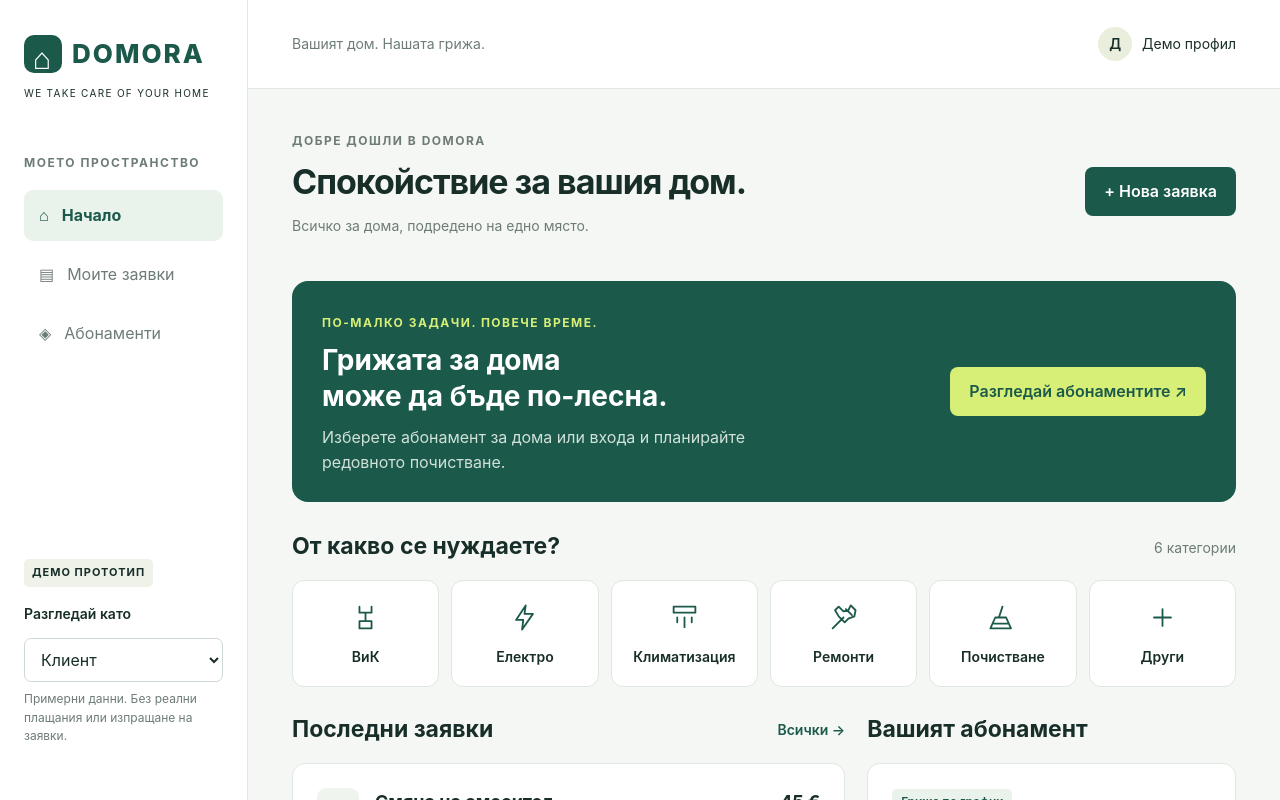
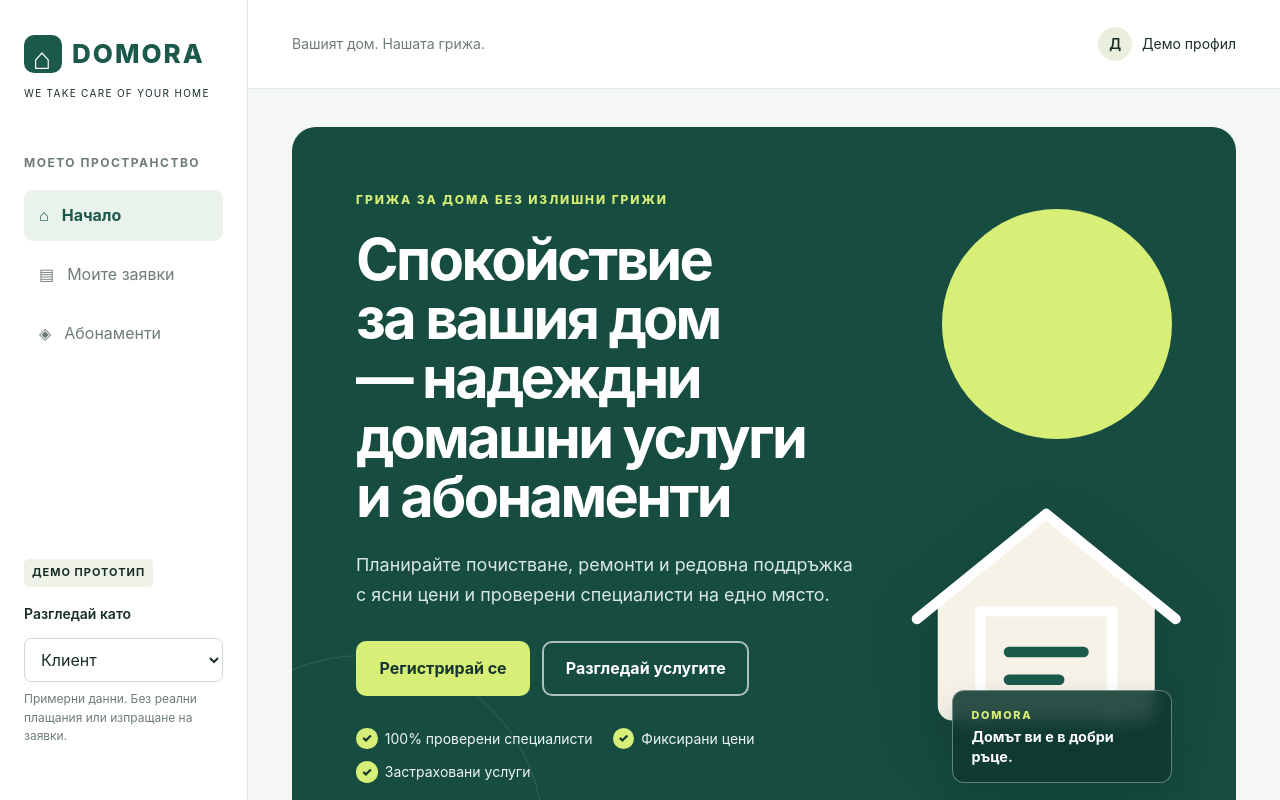
Before and after one commit to AlexzanderF/domora-app, a Next.js app: page / in a window 1280 px wide. Shown: the top 800 px of the page. Built offline with nearby package versions, Linux system fonts and the light colour scheme.

Commit message:
feat(landing): add signup hero and trust signals (#3)

```diff
--- a/src/app/page.tsx
+++ b/src/app/page.tsx
@@ -1,19 +1,12 @@
 import Link from "next/link";
-import { PageHeading } from "@/components/ui/page-heading";
-import { BookingButton } from "@/features/bookings/booking-button";
+import { Hero } from "@/features/landing/hero";
 import { RequestList } from "@/features/requests/request-list";
 import { ServiceGrid } from "@/features/services/service-grid";
 
 export default function HomePage() {
   return (
     <>
-      <PageHeading
-        eyebrow="ДОБРЕ ДОШЛИ В DOMORA"
-        title="Спокойствие за вашия дом."
-        description="Всичко за дома, подредено на едно място."
-      >
-        <BookingButton />
-      </PageHeading>
+      <Hero />
       <div className="banner">
         <div>
           <span className="eyebrow">ПО-МАЛКО ЗАДАЧИ. ПОВЕЧЕ ВРЕМЕ.</span>
@@ -31,11 +24,13 @@ export default function HomePage() {
           Разгледай абонаментите ↗
         </Link>
       </div>
-      <div className="sectionhead">
-        <h2>От какво се нуждаете?</h2>
-        <span className="muted">6 категории</span>
-      </div>
-      <ServiceGrid />
+      <section id="services" aria-labelledby="services-title">
+        <div className="sectionhead">
+          <h2 id="services-title">От какво се нуждаете?</h2>
+          <span className="muted">6 категории</span>
+        </div>
+        <ServiceGrid />
+      </section>
       <div className="lower">
         <section>
           <div className="sectionhead">
--- /dev/null
+++ b/src/features/landing/hero.module.css
@@ -0,0 +1,212 @@
+.hero {
+  position: relative;
+  display: grid;
+  grid-template-columns: minmax(0, 1.35fr) minmax(250px, 0.65fr);
+  gap: clamp(2rem, 5vw, 5rem);
+  align-items: center;
+  min-height: 540px;
+  padding: clamp(2rem, 5vw, 4.5rem);
+  overflow: hidden;
+  border-radius: 24px;
+  background: #174c41;
+  color: #ffffff;
+}
+
+.hero::before {
+  position: absolute;
+  inset: auto auto -170px -110px;
+  width: 360px;
+  height: 360px;
+  border: 1px solid rgb(255 255 255 / 12%);
+  border-radius: 50%;
+  content: "";
+}
+
+.content {
+  position: relative;
+  z-index: 1;
+  max-width: 720px;
+}
+
+.eyebrow {
+  margin: 0 0 1.25rem;
+  color: #d7ef77;
+  font-size: 0.75rem;
+  font-weight: 800;
+  letter-spacing: 0.16em;
+}
+
+.title {
+  max-width: 700px;
+  margin: 0;
+  color: #ffffff;
+  font-size: clamp(2.35rem, 4.5vw, 4.75rem);
+  line-height: 1.03;
+  letter-spacing: -0.045em;
+  text-wrap: balance;
+}
+
+.description {
+  max-width: 610px;
+  margin: 1.5rem 0 0;
+  color: #d9e8e3;
+  font-size: clamp(1rem, 1.4vw, 1.2rem);
+  line-height: 1.65;
+}
+
+.actions {
+  display: flex;
+  flex-wrap: wrap;
+  gap: 0.75rem;
+  margin-top: 2rem;
+}
+
+.primaryAction,
+.secondaryAction {
+  display: inline-flex;
+  min-height: 50px;
+  align-items: center;
+  justify-content: center;
+  padding: 0.8rem 1.35rem;
+  border: 2px solid transparent;
+  border-radius: 10px;
+  font-weight: 750;
+  text-decoration: none;
+}
+
+.primaryAction {
+  background: #d7ef77;
+  color: #17362f;
+}
+
+.primaryAction:hover {
+  background: #e5f6a3;
+}
+
+.secondaryAction {
+  border-color: rgb(255 255 255 / 65%);
+  color: #ffffff;
+}
+
+.secondaryAction:hover {
+  border-color: #ffffff;
+  background: rgb(255 255 255 / 9%);
+}
+
+.primaryAction:focus-visible,
+.secondaryAction:focus-visible {
+  outline: 3px solid #ffffff;
+  outline-offset: 3px;
+}
+
+.trustBadges {
+  display: flex;
+  flex-wrap: wrap;
+  gap: 0.75rem 1.25rem;
+  padding: 0;
+  margin: 2rem 0 0;
+  list-style: none;
+  color: #eff7f4;
+  font-size: 0.875rem;
+}
+
+.trustBadges li {
+  display: flex;
+  align-items: center;
+  gap: 0.45rem;
+}
+
+.trustBadges span {
+  display: inline-grid;
+  width: 1.35rem;
+  height: 1.35rem;
+  flex: 0 0 auto;
+  place-items: center;
+  border-radius: 50%;
+  background: #d7ef77;
+  color: #17362f;
+  font-size: 0.75rem;
+  font-weight: 900;
+}
+
+.visual {
+  position: relative;
+  align-self: stretch;
+  min-height: 360px;
+}
+
+.sun {
+  position: absolute;
+  top: 3%;
+  right: 0;
+  width: 230px;
+  height: 230px;
+  border-radius: 50%;
+  background: #d7ef77;
+}
+
+.home {
+  position: absolute;
+  right: -12%;
+  bottom: 7%;
+  width: min(410px, 125%);
+  color: #f6f2e8;
+  filter: drop-shadow(0 24px 28px rgb(7 34 28 / 28%));
+}
+
+.visualLabel {
+  position: absolute;
+  right: 0;
+  bottom: 0;
+  display: grid;
+  gap: 0.2rem;
+  max-width: 220px;
+  padding: 1rem 1.15rem;
+  border: 1px solid rgb(255 255 255 / 35%);
+  border-radius: 12px;
+  background: rgb(16 57 48 / 88%);
+  box-shadow: 0 16px 35px rgb(7 34 28 / 20%);
+  backdrop-filter: blur(8px);
+}
+
+.visualLabel span {
+  color: #d7ef77;
+  font-size: 0.68rem;
+  font-weight: 800;
+  letter-spacing: 0.16em;
+}
+
+.visualLabel strong {
+  font-size: 0.9rem;
+  line-height: 1.35;
+}
+
+@media (max-width: 1050px) {
+  .hero {
+    grid-template-columns: 1fr;
+    min-height: auto;
+  }
+
+  .visual {
+    display: none;
+  }
+}
+
+@media (max-width: 600px) {
+  .hero {
+    padding: 2rem 1.25rem;
+    border-radius: 18px;
+  }
+
+  .title {
+    font-size: clamp(2.1rem, 11vw, 3rem);
+  }
+
+  .actions {
+    display: grid;
+  }
+
+  .trustBadges {
+    display: grid;
+  }
+}
--- /dev/null
+++ b/src/features/landing/hero.tsx
@@ -0,0 +1,73 @@
+import Link from "next/link";
+import styles from "./hero.module.css";
+
+const trustBadges = [
+  "100% проверени специалисти",
+  "Фиксирани цени",
+  "Застраховани услуги",
+];
+
+export function Hero() {
+  return (
+    <section className={styles.hero} aria-labelledby="landing-hero-title">
+      <div className={styles.content}>
+        <p className={styles.eyebrow}>ГРИЖА ЗА ДОМА БЕЗ ИЗЛИШНИ ГРИЖИ</p>
+        <h1 id="landing-hero-title" className={styles.title}>
+          Спокойствие за вашия дом — надеждни домашни услуги и абонаменти
+        </h1>
+        <p className={styles.description}>
+          Планирайте почистване, ремонти и редовна поддръжка с ясни цени и
+          проверени специалисти на едно място.
+        </p>
+        <div className={styles.actions}>
+          <Link className={styles.primaryAction} href="/signup">
+            Регистрирай се
+          </Link>
+          <Link className={styles.secondaryAction} href="#services">
+            Разгледай услугите
+          </Link>
+        </div>
+        <ul className={styles.trustBadges} aria-label="Предимства на DOMORA">
+          {trustBadges.map((badge) => (
+            <li key={badge}>
+              <span aria-hidden="true">✓</span>
+              {badge}
+            </li>
+          ))}
+        </ul>
+      </div>
+
+      <div className={styles.visual} aria-hidden="true">
+        <div className={styles.sun} />
+        <svg
+          className={styles.home}
+          viewBox="0 0 360 300"
+          fill="none"
+          xmlns="http://www.w3.org/2000/svg"
+        >
+          <path
+            d="M55 143 180 42l125 101v116a17 17 0 0 1-17 17H72a17 17 0 0 1-17-17V143Z"
+            fill="currentColor"
+          />
+          <path
+            d="m31 159 149-121 149 121M104 276V150h152v126"
+            stroke="white"
+            strokeWidth="12"
+            strokeLinecap="round"
+            strokeLinejoin="round"
+          />
+          <path
+            d="M137 197h86M137 229h58"
+            stroke="#1B594B"
+            strokeWidth="12"
+            strokeLinecap="round"
+          />
+        </svg>
+        <div className={styles.visualLabel}>
+          <span>DOMORA</span>
+          <strong>Домът ви е в добри ръце.</strong>
+        </div>
+      </div>
+    </section>
+  );
+}
```
Also changed, not shown: 2 other files (tests, documents, lock files or other folders).
